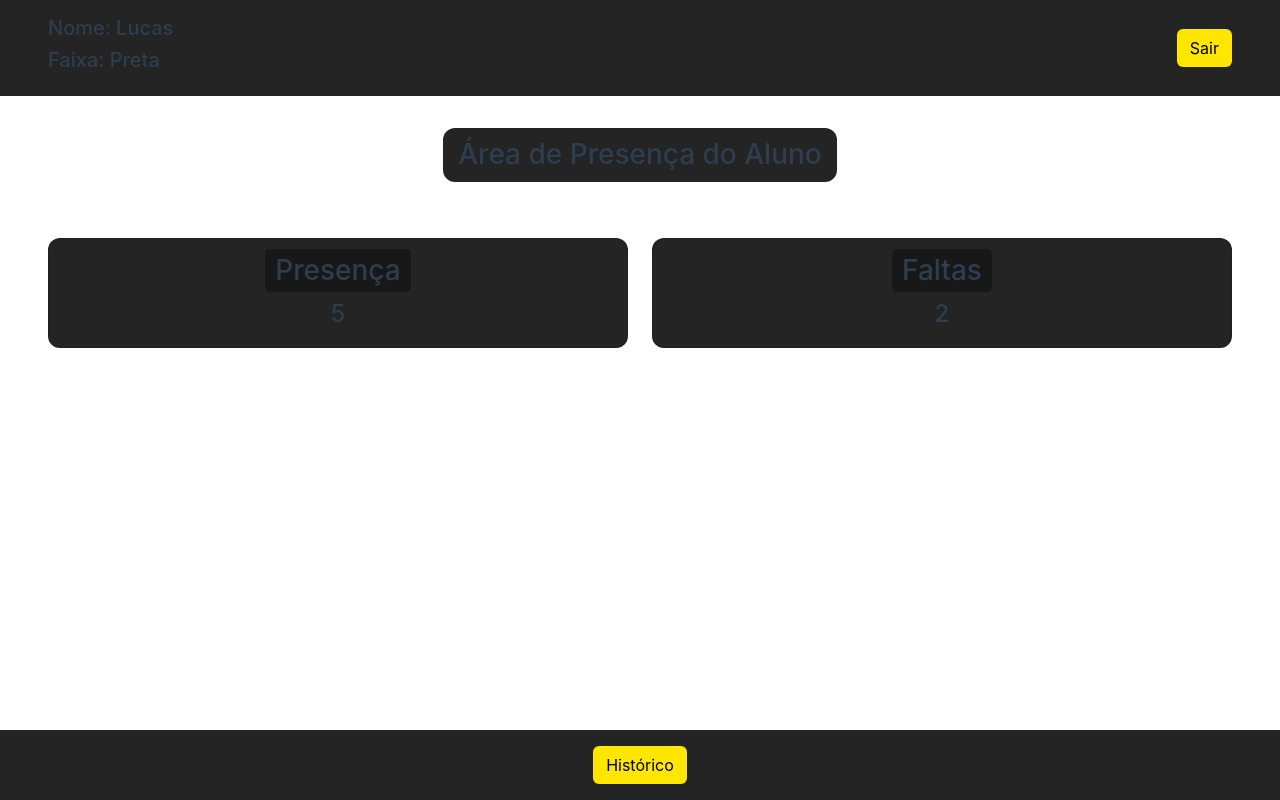
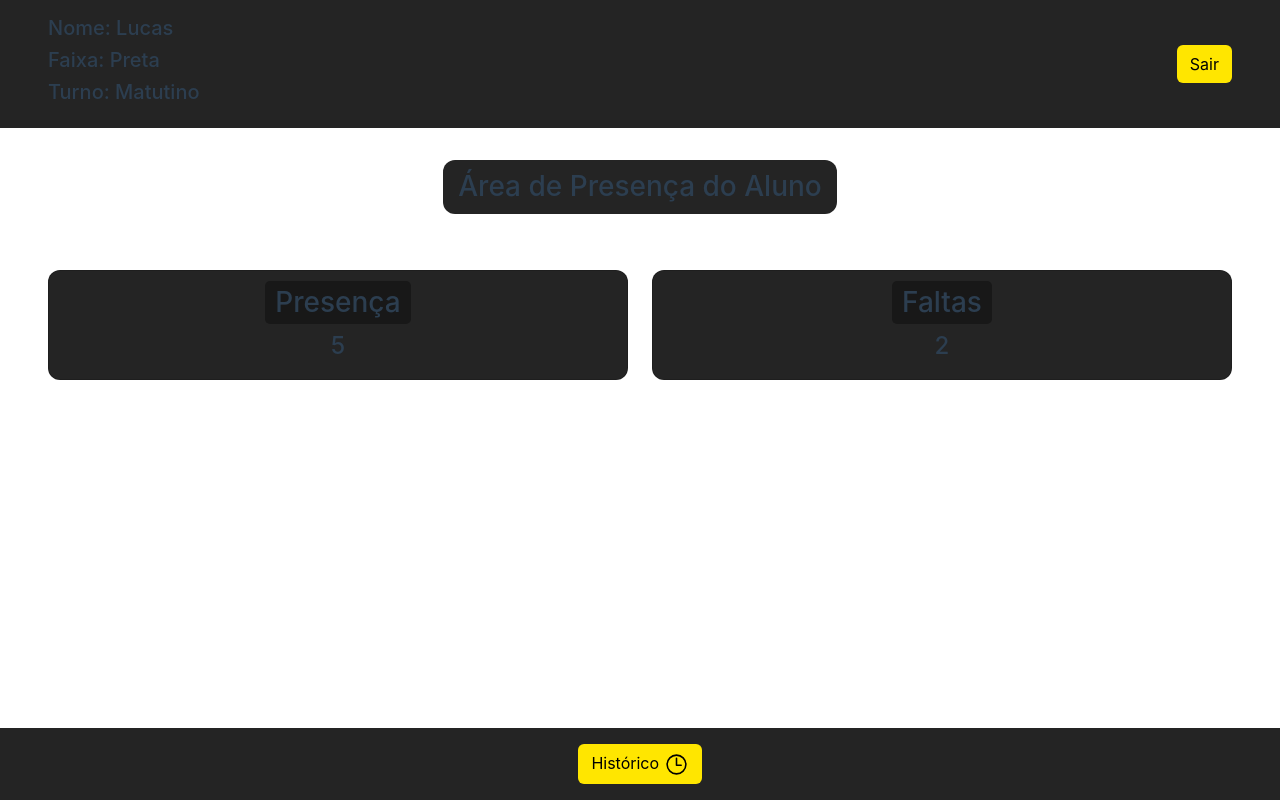
Before and after one commit to LucasAlmeida-jpg/presence-gym, a Vue app: page /user in a window 1280 px wide. Built offline with nearby package versions, Linux system fonts and the light colour scheme.

Commit message:
button adjust

```diff
--- a/src/assets/base.css
+++ b/src/assets/base.css
@@ -128,3 +128,7 @@ footer {
   align-items: center;
   min-width: 100% !important;
 }
+
+.time {
+  width: 25px;
+}
--- a/src/views/UserView.vue
+++ b/src/views/UserView.vue
@@ -4,6 +4,7 @@
             <div>
                 <h5>Nome: Lucas</h5>
                 <h5>Faixa: Preta</h5>
+                <h5>Turno: Matutino</h5>
             </div>
             <div>
                 <button class="btn">Sair</button>
@@ -30,7 +31,8 @@
 
         <footer class="row px-5 py-3">
             <div class="col-md-12 text-center">
-                <button class="btn">Histórico</button>
+                <button class="btn">Histórico <span><img class="time" src="../assets/history.svg" alt=""></span></button>
+
             </div>
         </footer>
     </section>
```
Also changed, not shown: src/assets/history.png (deleted), src/assets/history.svg (added).
